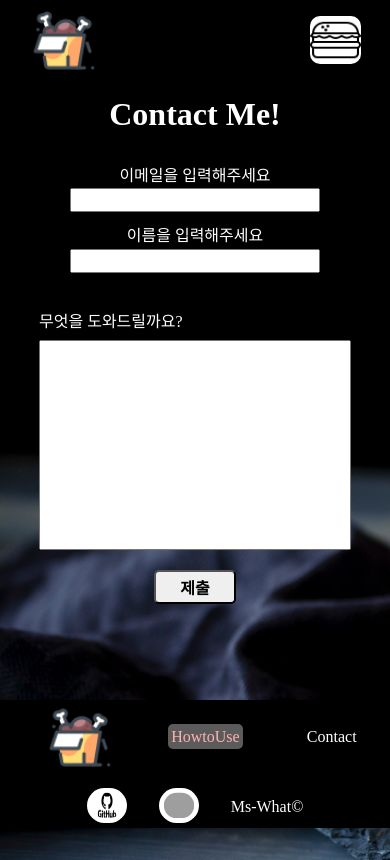
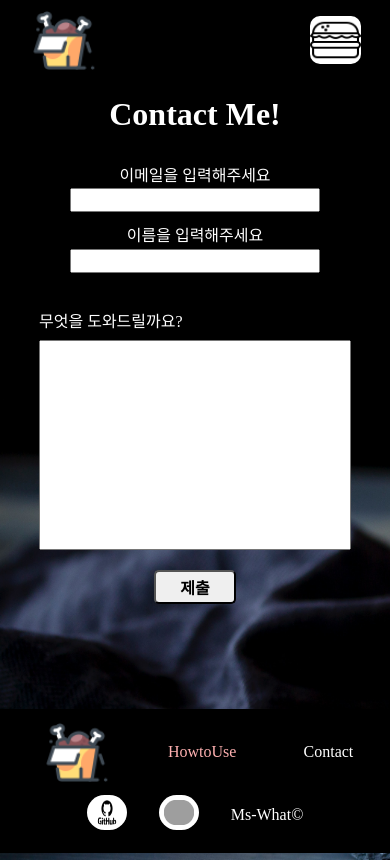
Before and after one commit to mysungsik/nextjs_what_should_eat-project, a Next.js app: page /contact in a window 390 px wide. Built offline with nearby package versions, Linux system fonts and the light colour scheme; no server answers; grey boxes are pictures that could not be loaded; a web font is replaced by a local one.

Commit message:
fixxxing...

```diff
--- a/components/homepage-components/homepage-slide.module.css
+++ b/components/homepage-components/homepage-slide.module.css
@@ -1,6 +1,6 @@
 .maindiv {
   text-align: center;
-  margin-bottom: 6rem;
+  margin-bottom: 9rem;
 }
 
 .maindiv h1 {
--- a/components/ui/layout/layout-footer.module.css
+++ b/components/ui/layout/layout-footer.module.css
@@ -2,7 +2,8 @@
   position: fixed;
   bottom: 0;
   width: 100%;
-  height: 7rem;
+  z-index: 2;
+  height: 100px !important;
   background-color: black;
   color: white;
   display: flex;
@@ -30,6 +31,7 @@
 }
 .contact {
   display: flex;
+  width: 100%;
 }
 .contact div {
   margin: 0 1rem;
@@ -57,30 +59,33 @@
 .logo img {
   width: 70px;
   height: 70px;
-  background-color: rgb(0, 0, 0);
+  background-color: rgba(0, 0, 0, 0);
   object-position: 4px -5px;
 }
 
 @media (max-width: 780px) {
   .footer {
-    bottom: 2rem;
+    bottom: 0;
+    height: 135px !important;
   }
   .ul {
     padding: 0;
-    width: 100%;
+    padding-bottom: 2rem;
     background-color: black;
+    flex-direction: column;
+    justify-content: flex-start !important;
+    height: 8rem;
+  }
+  .contact {
     display: flex;
-    flex-direction: column;
-    height: 7rem;
+    justify-content: center;
   }
-  .contact,
   .innerSite {
     margin: -1rem auto 0 auto;
     padding: 0.5rem;
   }
   .howToUse {
     font-size: 1rem;
-    background-color: rgba(255, 255, 255, 0.356);
     border-radius: 5px;
   }
 }
--- a/components/ui/layout/layout-header-for-web.module.css
+++ b/components/ui/layout/layout-header-for-web.module.css
@@ -3,7 +3,7 @@
   justify-content: space-between;
   align-items: center;
   color: white;
-  padding: 1rem 3rem;
+  padding: 1rem 3rem 0 3rem;
   z-index: 5;
 }
 
```
